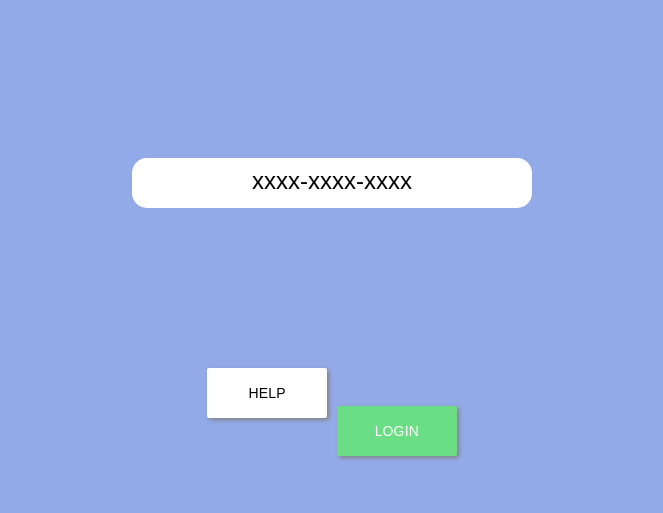
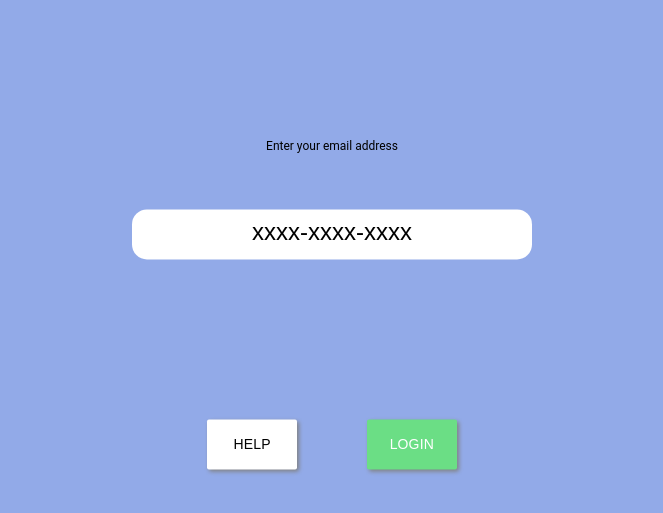
Before and after one commit to KeyWorkID/Keyworkid, a plain HTML site: page index.html in a window 1280 px wide. Shown: the part 253-766 px from the top of the page, without its empty margins (308-971 px from the left). Drawn offline with Linux system fonts and the light colour scheme.

Commit message:
Update index.html

```diff
--- a/index.html
+++ b/index.html
@@ -112,11 +112,11 @@ input[type="text"] {
 .form-container {
   margin: 0;
   position: absolute;
-  top: 70%;
+  top: 60%;
   left: 50%;
   -ms-transform: translate(-50%, -50%);
   transform: translate(-50%, -50%);
-  width:100%;
+  width:70%;
 }
 
 .button-container {
@@ -127,19 +127,19 @@ display:block;
 
 #login {
 float:right;
-margin-right:10px;
+margin-right:12.5%;
 background: #6BDE85;
 }
 
 #help {
 float:left;
-margin-left:10px;
+margin-left:12.5%;
 background:#FFFFFF;
 color:black;
 }
 
 button {
-width:120px;
+width:90px;
 height:50px;
 border-radius:2px;
 color:white;
@@ -245,9 +245,10 @@ width:400px;
   <div class="col-12">
     <div class="form-container">
     <div class="login-form">
+      <label>Enter your email address</label>
       <input type="text" class="form-control" placeholder="xxxx-xxxx-xxxx">
       <div class="button-container">
-        <button id="help">HELP</button><br><br>
+        <button id="help">HELP</button>
         <a href="dashboard.html"><button id="login">LOGIN</button></a>
       </div>
      </div>
```
